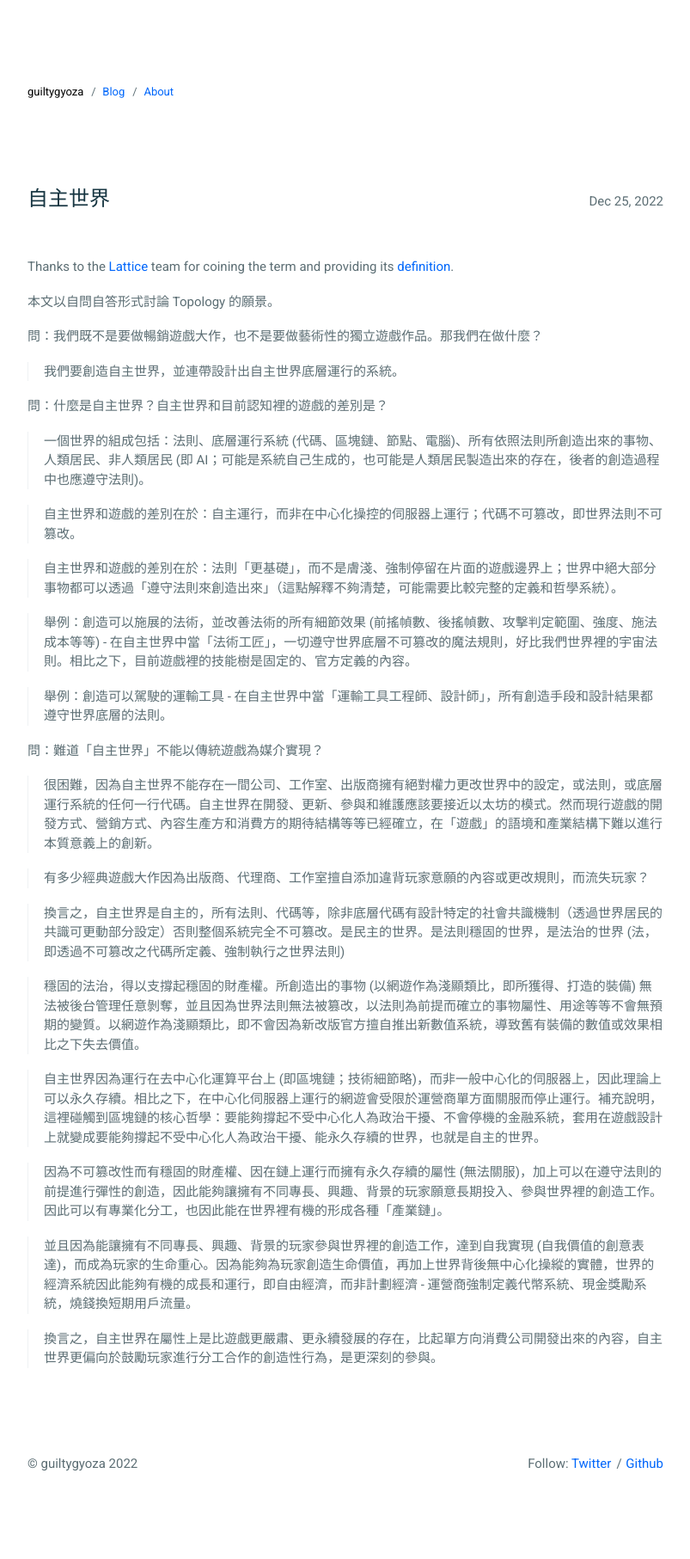
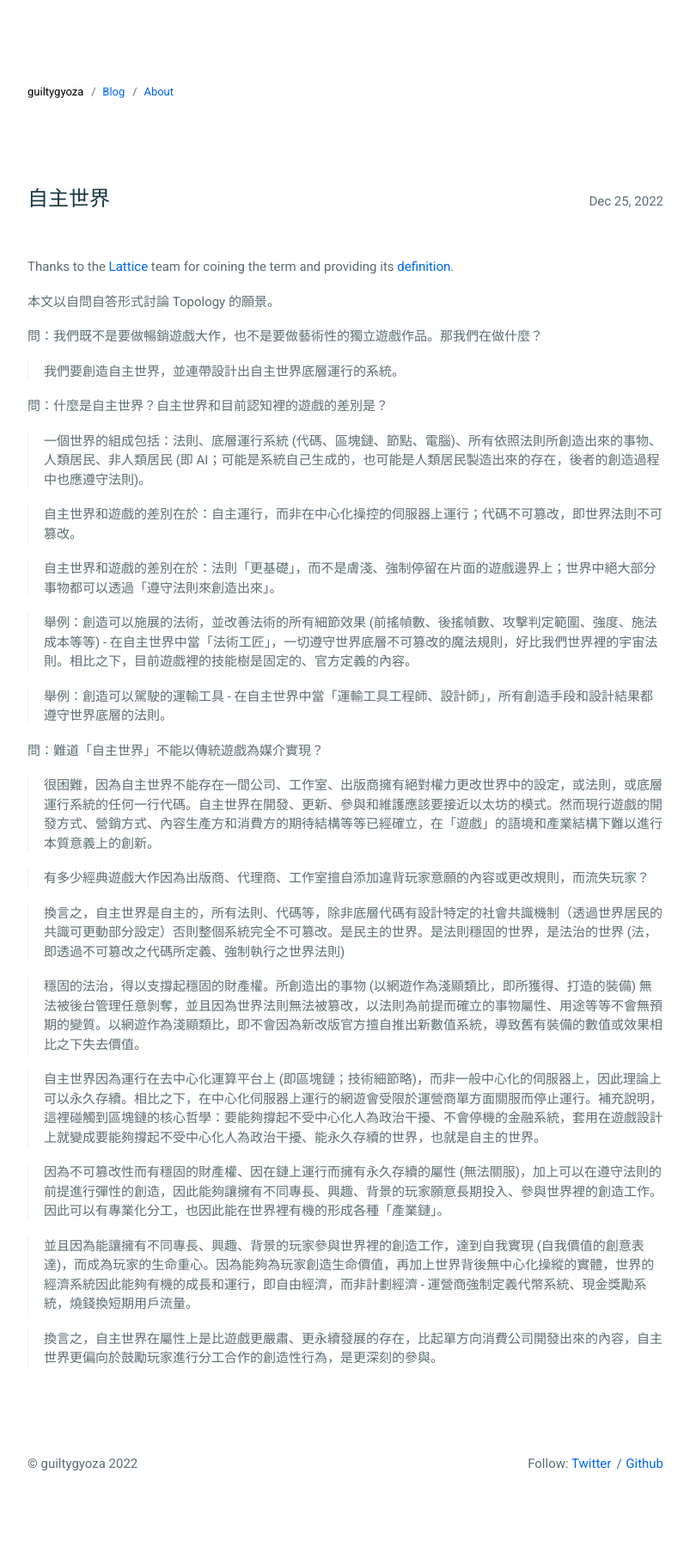
Before and after one commit to guiltygyoza/blog, a Jekyll site: the page built from _posts/2022-12-25-why-aw.md, in a window 1280 px wide. Shown: the whole page at 86% size, without its empty margins (238-1041 px from the left). Built offline with Jekyll 4.4.1, drawn with Linux system fonts in a browser that asks for light colours.

Commit message:
update post

```diff
--- a/_posts/2022-12-25-why-aw.md
+++ b/_posts/2022-12-25-why-aw.md
@@ -20,7 +20,7 @@ Thanks to the [Lattice](https://twitter.com/latticexyz){:target="_blank"} team f
 
 > 自主世界和遊戲的差別在於：自主運行，而非在中心化操控的伺服器上運行；代碼不可篡改，即世界法則不可篡改。
 
-> 自主世界和遊戲的差別在於：法則「更基礎」，而不是膚淺、強制停留在片面的遊戲邊界上；世界中絕大部分事物都可以透過「遵守法則來創造出來」（這點解釋不夠清楚，可能需要比較完整的定義和哲學系統）。
+> 自主世界和遊戲的差別在於：法則「更基礎」，而不是膚淺、強制停留在片面的遊戲邊界上；世界中絕大部分事物都可以透過「遵守法則來創造出來」。
 
 > 舉例：創造可以施展的法術，並改善法術的所有細節效果 (前搖幀數、後搖幀數、攻擊判定範圍、強度、施法成本等等) - 在自主世界中當「法術工匠」，一切遵守世界底層不可篡改的魔法規則，好比我們世界裡的宇宙法則。相比之下，目前遊戲裡的技能樹是固定的、官方定義的內容。
 
```
